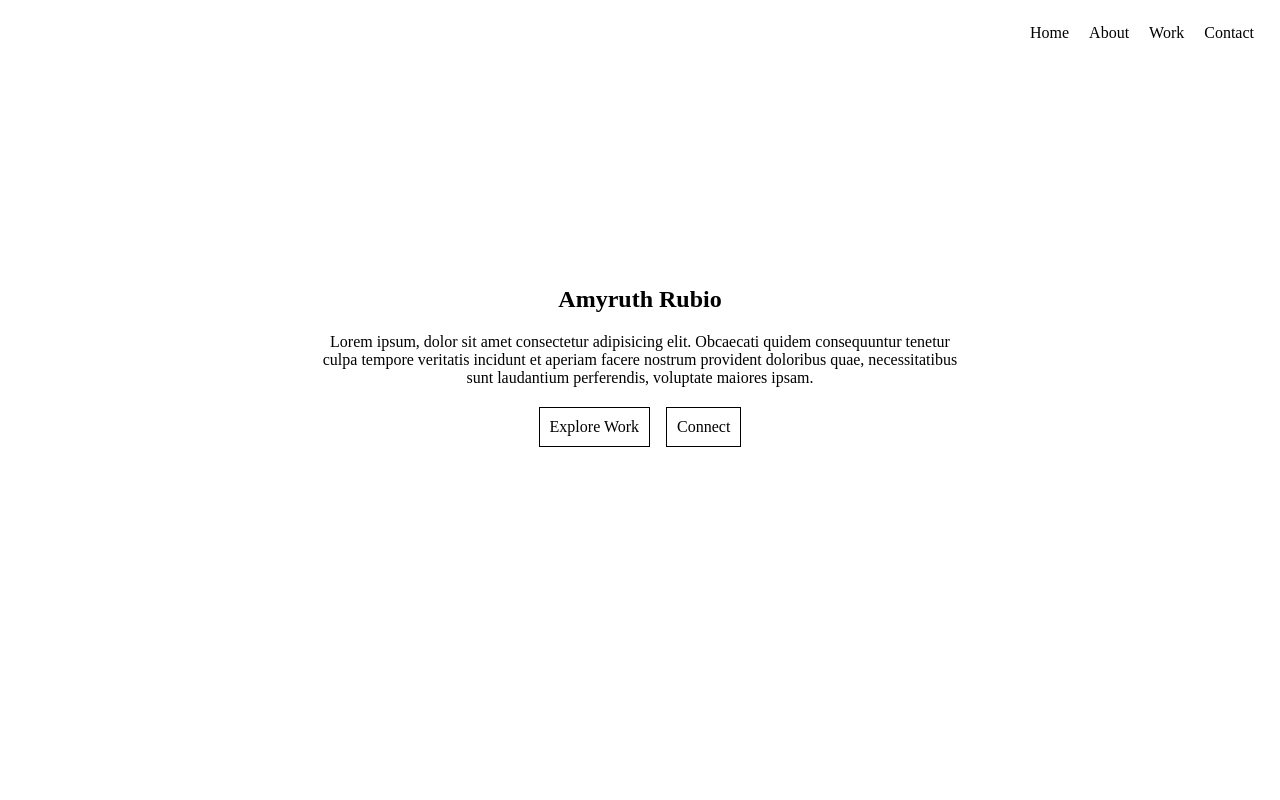
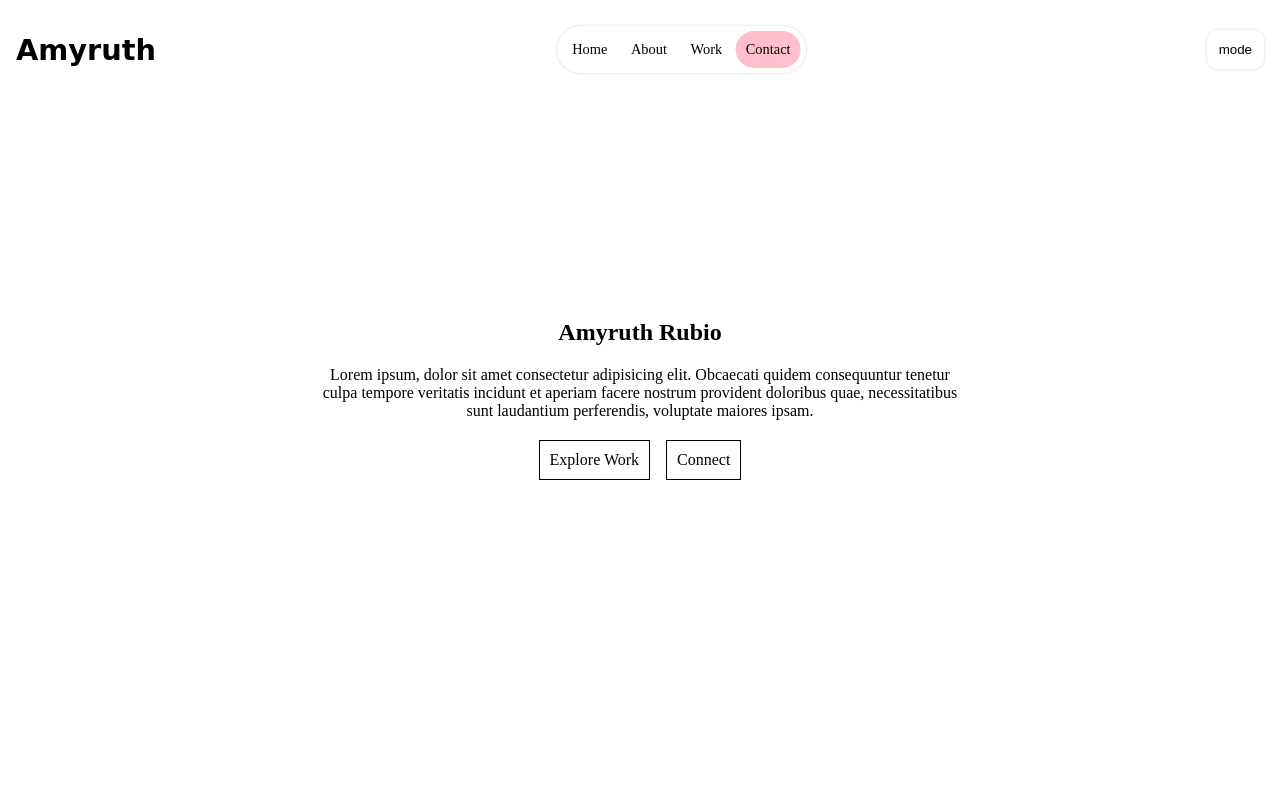
Before and after one commit to amy14rubio/amy14rubio.github.io, a plain HTML site: page index.html in a window 1280 px wide. Shown: the top 800 px of the page. Drawn offline with Linux system fonts and the light colour scheme; a web font is replaced by a local one.

Commit message:
updated header styling

```diff
--- a/index.html
+++ b/index.html
@@ -3,17 +3,23 @@
   <head>
     <meta charset="UTF-8" />
     <meta name="viewport" content="width=device-width, initial-scale=1.0" />
-    <title>Minimal Portfolio</title>
+    <title>Portfolio</title>
     <link rel="stylesheet" href="style.css" />
+    <script src="script.js"></script>
   </head>
   <body>
     <header>
-      <nav>
+      <h1>Amyruth</h1>
+      <nav class="nav">
+        <span class="nav-bg"></span>
         <a href="#home">Home</a>
         <a href="#about">About</a>
         <a href="#work">Work</a>
         <a href="#contact">Contact</a>
       </nav>
+
+      <!-- dark/light mode -->
+      <button>mode</button>
     </header>
     <main>
       <section id="home">
--- /dev/null
+++ b/script.js
@@ -0,0 +1,64 @@
+document.addEventListener('DOMContentLoaded', () => {
+  const nav = document.querySelector('.nav');
+  const bg = document.querySelector('.nav-bg');
+  const links = nav.querySelectorAll('a');
+  const home = document.getElementById('home');
+  const about = document.getElementById('about');
+  const work = document.getElementById('work');
+  const contact = document.getElementById('contact');
+  const header = document.querySelector('header');
+  let lastScrollY = window.scrollY;
+
+  //initializes nav-bg
+  bg.style.width = `${links[0].getBoundingClientRect().width}px`;
+
+  // controls nav-bg position as user scrolls through content
+  const updateNavBg = () => {
+    let currentScrollPosition = document.documentElement.scrollTop || document.body.scrollTop;
+    const sections = [home, about, work, contact];
+
+    let scrollIndex = sections.findIndex(
+      (section, i) =>
+        currentScrollPosition >= section.offsetTop &&
+        (!sections[i + 1] || currentScrollPosition < sections[i + 1].offsetTop),
+    );
+
+    if (scrollIndex === -1) scrollIndex = 0;
+
+    if (window.innerHeight + window.scrollY >= document.documentElement.scrollHeight) {
+      scrollIndex = sections.length - 1;
+    }
+
+    bg.style.width = `${links[scrollIndex].getBoundingClientRect().width}px`;
+    bg.style.transform = `translateX(${links[scrollIndex].getBoundingClientRect().left - nav.getBoundingClientRect().left}px)`;
+  };
+
+  window.addEventListener('scroll', () => {
+    // hides header on scroll
+    const currentScrollY = window.scrollY;
+
+    console.log(currentScrollY);
+    if (currentScrollY > lastScrollY && currentScrollY > 80) {
+      header.classList.add('is-hidden');
+    } else {
+      header.classList.remove('is-hidden');
+    }
+    lastScrollY = currentScrollY;
+
+    updateNavBg();
+  });
+
+  links.forEach((link) => {
+    link.addEventListener('mouseenter', () => {
+      const rect = link.getBoundingClientRect();
+      const navRect = nav.getBoundingClientRect();
+
+      bg.style.width = `${rect.width}px`;
+      bg.style.transform = `translateX(${rect.left - navRect.left}px)`;
+    });
+
+    link.addEventListener('mouseleave', () => {
+      updateNavBg();
+    });
+  });
+});
--- a/style.css
+++ b/style.css
@@ -1,3 +1,9 @@
+@import url('https://fonts.googleapis.com/css2?family=Ephesis&family=Great+Vibes&family=Moirai+One&family=Mrs+Sheppards&family=Tangerine:wght@400;700&display=swap');
+
+:root {
+  --header-h1: 'Ephesis', cursive;
+}
+
 * {
   box-sizing: border-box;
   margin: 0;
@@ -10,26 +16,67 @@ ul {
 
 header {
   position: sticky;
-  top: 0;
+  top: 30px;
+  display: flex;
+  align-items: center;
+  justify-content: space-between;
+  padding-inline: 1rem;
+  font-size: 0.9rem;
+  transition: transform 0.5s ease-out;
+  will-change: transform;
+}
+
+header h1 {
+  font-family: var(--header-h1);
+}
+
+header.is-hidden {
+  transform: translateY(-200%);
+}
+
+header button {
+  border-radius: 10px;
   background-color: white;
+  border: none;
+  box-shadow: 0 0 3px lightgray;
+  cursor: pointer;
 }
 
 nav {
-  display: flex;
-  align-items: center;
-  justify-content: right;
-  padding-inline: 1rem;
+  position: relative;
+  padding: 0.65rem 0;
+}
+
+nav::before {
+  content: '';
+  position: absolute;
+  inset: 0;
+  background-color: white;
+  z-index: -1;
+  border-radius: 30px;
+  margin: -5px;
+  box-shadow: 0 0 3px lightgray;
 }
 
 nav a {
   height: 100%;
-  padding: 1.5rem 10px;
+  padding-inline: 10px;
   color: black;
   text-decoration: none;
 }
-nav a:hover {
-  background-color: black;
-  color: white;
+
+.nav-bg {
+  position: absolute;
+  top: 0;
+  left: 0;
+  height: 100%;
+  width: 0;
+  background: pink;
+  border-radius: 30px;
+  transition:
+    transform 0.35s ease,
+    width 0.35s ease;
+  z-index: -1;
 }
 
 #home {
@@ -63,7 +110,7 @@ nav a:hover {
 
 section,
 footer {
-  min-height: 75vh;
+  min-height: 90vh;
 }
 
 #about > div {
@@ -105,6 +152,7 @@ footer {
 
 #contact {
   margin: auto;
+  margin-bottom: 2rem;
   display: flex;
   flex-direction: column;
   justify-content: center;
```
